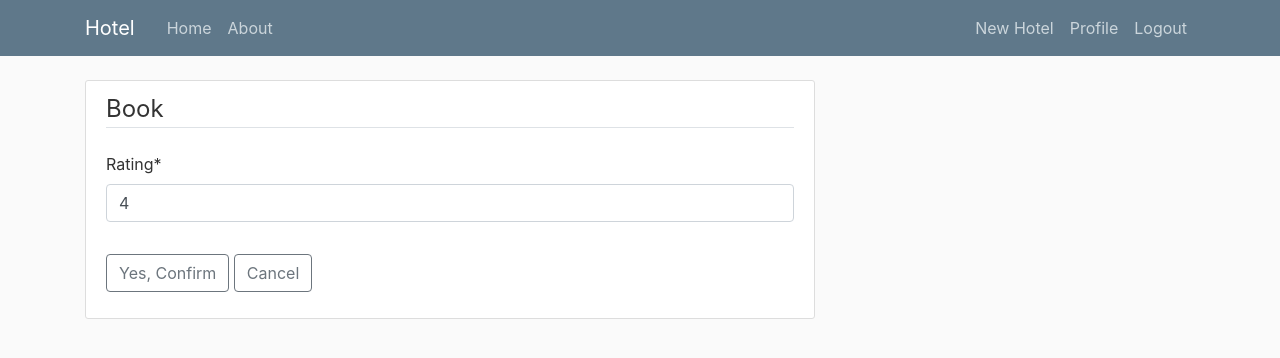
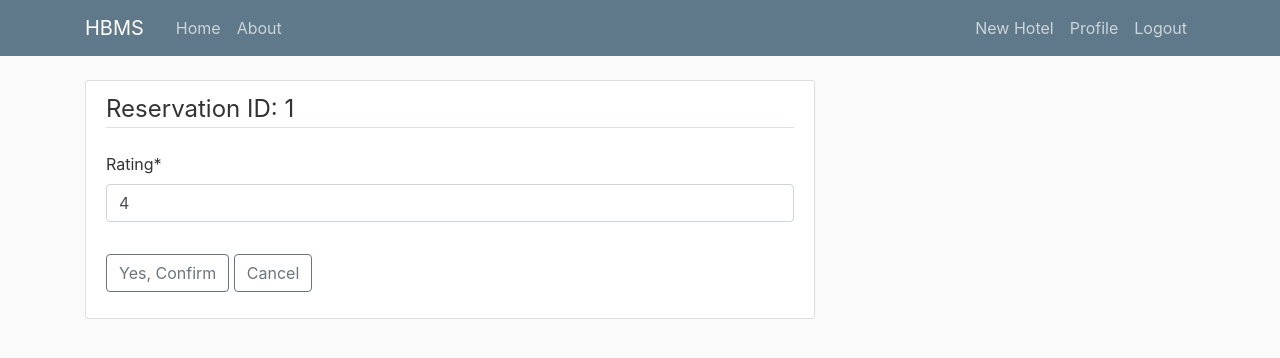
Before and after one commit to fatih-ilhan/hotel_booking_system, a Django app: page /reservation/1/rate/ in a window 1280 px wide. Shown: the top 358 px of the page. Run offline with Django 3.2, Linux system fonts and the light colour scheme; a user stored in the database is signed in; tables that the repository leaves empty hold one stand-in row (values such as "Sample post"); parts of the project's set-up code (start-up, migrations or seed data) failed here and were passed over; some libraries are stand-ins or nearby versions.

Commit message:
refinement

```diff
--- a/hotel/templates/hotel/base.html
+++ b/hotel/templates/hotel/base.html
@@ -14,14 +14,14 @@
     {% if title %}
         <title>Hotel - {{ name }}</title>
     {% else %}
-        <title>Hotel</title>
+        <title>HBMS</title>
     {% endif %}
 </head>
 <body>
     <header class="site-header">
       <nav class="navbar navbar-expand-md navbar-dark bg-steel fixed-top">
         <div class="container">
-          <a class="navbar-brand mr-4" href="{% url 'hotel-home' %}">Hotel</a>
+          <a class="navbar-brand mr-4" href="{% url 'hotel-home' %}">HBMS</a>
           <button class="navbar-toggler" type="button" data-toggle="collapse" data-target="#navbarToggle" aria-controls="navbarToggle" aria-expanded="false" aria-label="Toggle navigation">
           <span class="navbar-toggler-icon"></span>
           </button>
--- a/hotel/templates/hotel/hotel_list.html
+++ b/hotel/templates/hotel/hotel_list.html
@@ -33,7 +33,7 @@
               <p class="article-content">{{'Rating: '}}{{ hotel.rating }}{{'/10 with '}}{{ hotel.num_review }}{{' reviews'}}</p>
               <p class="article-content">{{'$'}}{{ hotel.price }}</p>
               <a class="btn btn-secondary btn-sm mt-1 mb-1"
-                 href="/reservation/new/?hotel_id={{hotel.id}}&hotel_name={{hotel.name}}&start_date={{res_data.start_date}}&end_date={{res_data.end_date}}&num_people={{res_data.num_people}}">Book</a>
+                 href="/reservation/new/?hotel_id={{hotel.id}}&hotel_name={{hotel.name}}&start_date={{request.res_data.start_date}}&end_date={{request.res_data.end_date}}&num_people={{request.res_data.num_people}}">Book</a>
             {% endif %}
           </div>
         </article>
--- a/hotel/templates/hotel/reservation_form.html
+++ b/hotel/templates/hotel/reservation_form.html
@@ -5,7 +5,7 @@
             <form method="POST">
                 {% csrf_token %}
                 <fieldset class="form-group">
-                    <legend class="border-bottom mb-4">Book</legend>
+                    <legend class="border-bottom mb-4">Reservation</legend>
                     <h2>Hotel name: {{ request.GET.hotel_name }}</h2>
                     <h2>Dates: {{ request.GET.start_date }} - {{ request.GET.end_date }}</h2>
                     <h2>Number of People: {{ request.GET.num_people }}</h2>
--- a/hotel/templates/hotel/reservation_rate.html
+++ b/hotel/templates/hotel/reservation_rate.html
@@ -6,7 +6,7 @@
             <form method="POST">
                 {% csrf_token %}
                 <fieldset class="form-group">
-                    <legend class="border-bottom mb-4">Book</legend>
+                    <legend class="border-bottom mb-4">Reservation ID: {{ object.id }}</legend>
                     {{ form|crispy }}
                 </fieldset>
                 <div class="form-group">
--- a/hotel/templates/hotel/reservation_update.html
+++ b/hotel/templates/hotel/reservation_update.html
@@ -6,7 +6,7 @@
             <form method="POST">
                 {% csrf_token %}
                 <fieldset class="form-group">
-                    <legend class="border-bottom mb-4">Book</legend>
+                    <legend class="border-bottom mb-4">Reservation</legend>
                     {{ form|crispy }}
                 </fieldset>
                 <div class="form-group">
--- a/hotel/views.py
+++ b/hotel/views.py
@@ -31,7 +31,7 @@ class HotelListView(ListView):
         num_people = int(self.request.GET.get('num_people', '0'))
         num_rooms = int(self.request.GET.get('num_rooms', '0'))
 
-        if self.request.user.is_hotel_manager:
+        if self.request.user.__dict__.get('is_hotel_manager', False):
             order_by = self.request.GET.get('order_by', 'name_')
             hotel_list = Hotel.objects.raw(f"SELECT * FROM hotel WHERE (address LIKE '%%{address}%%' OR name LIKE '%%{address}%%') and manager_id = %s ORDER BY name ASC",
                                            [self.request.user.id])
@@ -50,7 +50,7 @@ class HotelListView(ListView):
                 hotel_list = Hotel.objects.raw(
                     f"SELECT * FROM hotel WHERE address LIKE '%%{address}%%' OR name LIKE '%%{address}%%'")
 
-        if self.request.user.is_hotel_manager:
+        if self.request.user.__dict__.get('is_hotel_manager', False):
             hotel_list_ = hotel_list
         else:
             hotel_list_ = []
--- a/hotel_booking_system/settings.py
+++ b/hotel_booking_system/settings.py
@@ -83,7 +83,7 @@ DATABASES = {
         'ENGINE': 'django.db.backends.mysql',
         'NAME': 'hbms',
         'USER': 'fi',
-        'PASSWORD': 'fthgS1905-',
+        'PASSWORD': 'qwertY123-',
         'HOST': 'localhost'
     }
 }
```
Also changed, not shown: hotel/templates/hotel/home.html (+13 -6 lines).
